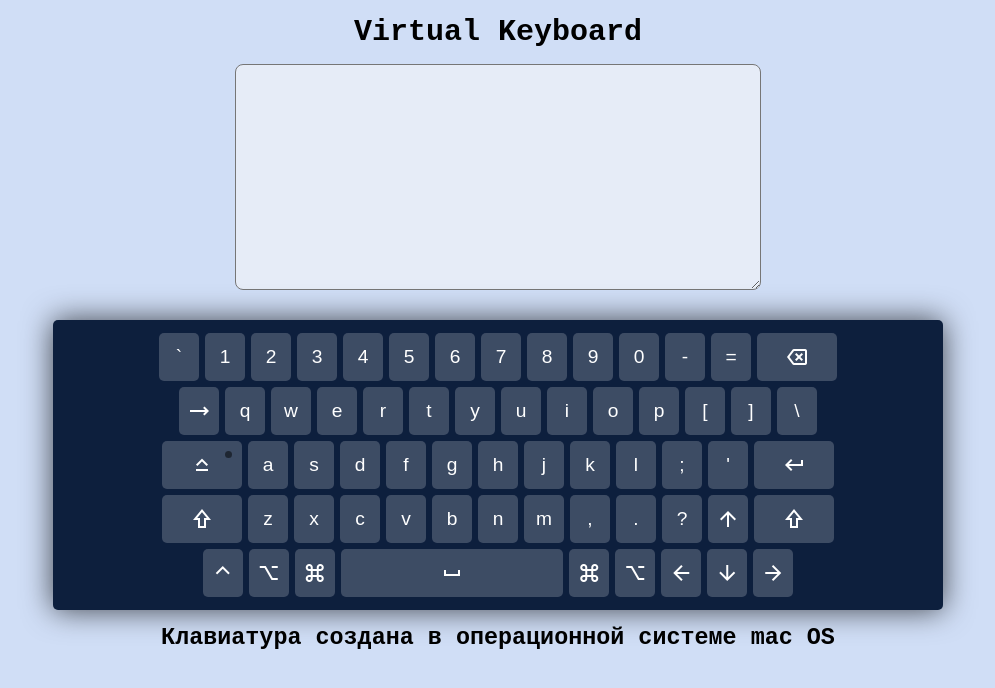
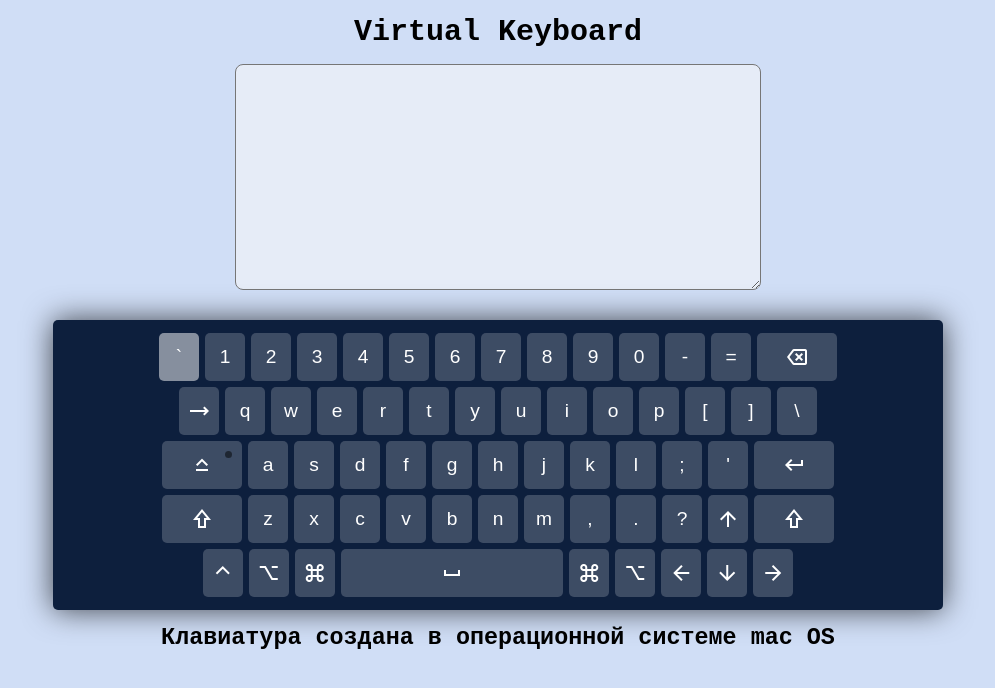
Before and after one commit to SashaBeller/virtual-keyboard, a plain HTML site: page index.html in a window 1280 px wide. In both pictures the pointer is over the button 321 px from the left and 357 px from the top of the page. Shown: the whole page, without its empty margins (142-1137 px from the left). Drawn offline with nearby package versions, Linux system fonts and the light colour scheme.

Commit message:
fix: button animation colour fix

```diff
--- a/css/keyboard.css
+++ b/css/keyboard.css
@@ -63,10 +63,15 @@ h3 {
 }
 
 .keyboard__key:active,
+.keyboard__key:active:hover,
 .pressed {
-  background: rgba(255, 255, 255, 0.5);
+  background: rgba(112, 140, 240, 0.905);
   transition: ease-in-out 0.3s;
   border-radius: 30px;
+}
+
+.keyboard__key:hover {
+  background: rgb(255, 255, 255, 0.5);
 }
 
 .keyboard__key--wide {
```
